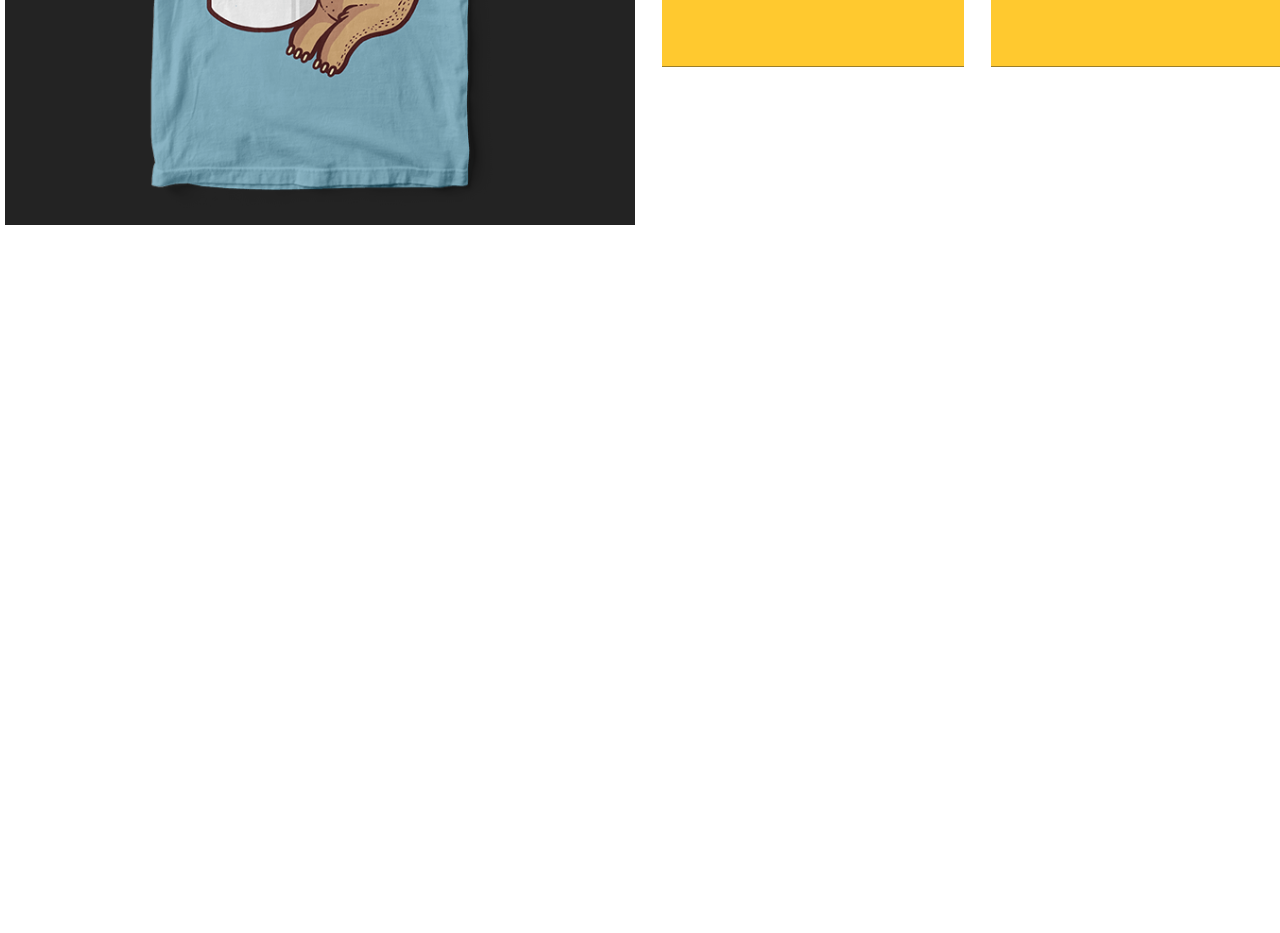
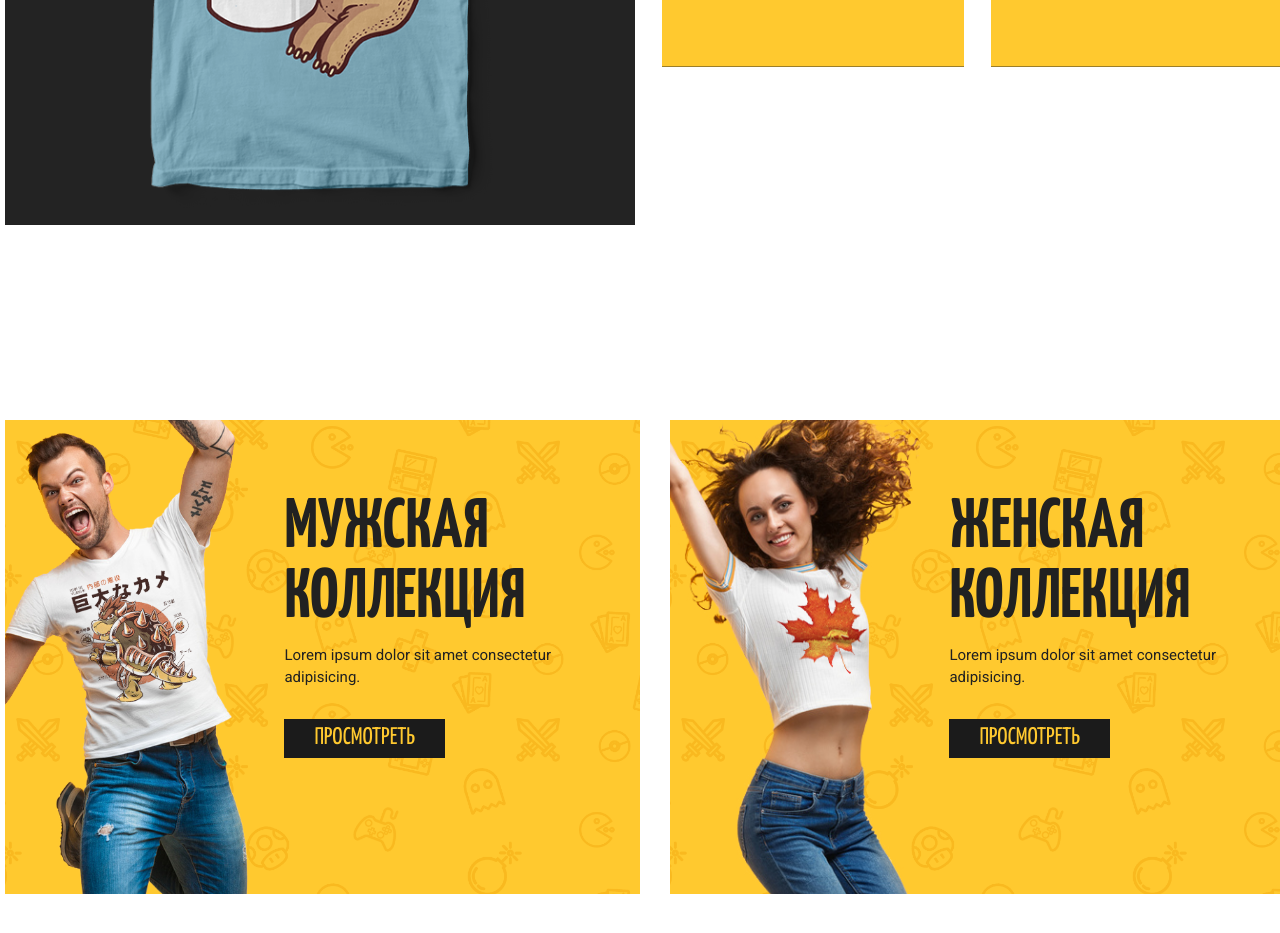
Before and after one commit to NailBrain13/Lost-shirt, a plain HTML site: page index.html in a window 1280 px wide. Shown: the part 1961-2894 px from the top of the page. Before the commit the page ends 2221 px from the top, so only its background shows below. Drawn offline with nearby package versions, Linux system fonts and the light colour scheme.

Commit message:
3 section

```diff
--- a/index.html
+++ b/index.html
@@ -1,21 +1,13 @@
 <!DOCTYPE html>
 <html lang="ru">
+
 <head>
   <meta charset="UTF-8" />
   <meta http-equiv="X-UA-Compatible" content="IE=edge" />
   <meta name="viewport" content="width=device-width, initial-scale=1.0" />
-		<link
-			rel="stylesheet"
-			href="https://necolas.github.io/normalize.css/8.0.1/normalize.css"
-		/>
-		<link
-			href="https://fonts.googleapis.com/css2?family=Roboto:wght@400;700&display=swap"
-			rel="stylesheet"
-		/>
-		<link
-			href="https://fonts.googleapis.com/css?family=Yanone+Kaffeesatz:400,700&amp;subset=cyrillic"
-			rel="stylesheet"
-		/>
+  <link rel="stylesheet" href="https://necolas.github.io/normalize.css/8.0.1/normalize.css" />
+  <link href="https://fonts.googleapis.com/css2?family=Roboto:wght@400;700&display=swap" rel="stylesheet" />
+  <link href="https://fonts.googleapis.com/css?family=Yanone+Kaffeesatz:400,700&amp;subset=cyrillic" rel="stylesheet" />
   <link rel="stylesheet" href="main.css" />
   <title>Home page</title>
 </head>
@@ -25,11 +17,7 @@
     <section class="hero-header">
       <header class="header">
         <a href="#!" class="logo">
-						<img
-							src="/images/content/logos/logo-main.png"
-							alt="lost shirt logo"
-							class="logo__pic"
-						/>
+          <img src="/images/content/logos/logo-main.png" alt="lost shirt logo" class="logo__pic" />
         </a>
         <a href="mailto:lostinspace@mail.ru" class="mail">
           <div class="mail__title">По всем вопросам пишите на:</div>
@@ -56,7 +44,7 @@
       </div>
     </section>
 
-			<section class="products">
+    <section class="hero">
       <div class="container">
         <ul class="filter">
           <li class="filter__item filter__item--active">
@@ -75,18 +63,18 @@
             <a href="#!" class="filter__link">Скоро в продаже</a>
           </li>
         </ul>
+      </div>
+    </section>
 
+    <section class="products">
+      <div class="container">
         <ul class="product__list">
           <li class="products__item">
             <div class="products__price">
               <div class="products__price--amount">1250</div>
             </div>
             <div class="products__content">
-								<img
-									src="./images/tshirts/tshirt_01.png"
-									alt="bo-jack tshirt"
-									class="products__img"
-								/>
+              <img src="./images/tshirts/tshirt_01.png" alt="bo-jack tshirt" class="products__img" />
               <div class="products__desc">
                 <div class="products__desc-text">
                   Lorem ipsum dolor sit amet.
@@ -100,11 +88,7 @@
               <div class="products__price--amount">1250</div>
             </div>
             <div class="products__content">
-								<img
-									src="./images/tshirts/tshirt_02.png"
-									alt="worship tshirt"
-									class="products__img"
-								/>
+              <img src="./images/tshirts/tshirt_02.png" alt="worship tshirt" class="products__img" />
               <div class="products__desc">
                 <div class="products__desc-text">
                   Lorem ipsum dolor sit amet.
@@ -113,18 +97,12 @@
               </div>
             </div>
           </li>
-						<li
-							class="products__item products__item--color-black products__item--size-double"
-						>
+          <li class="products__item products__item--color-black products__item--size-double">
             <div class="products__price">
               <div class="products__price--amount">1250</div>
             </div>
             <div class="products__content">
-								<img
-									src="./images/tshirts/tshirt_03.png"
-									alt="bikes tshirt"
-									class="products__img"
-								/>
+              <img src="./images/tshirts/tshirt_03.png" alt="bikes tshirt" class="products__img" />
               <div class="products__desc">
                 <div class="products__desc-text">
                   Lorem ipsum dolor sit amet.
@@ -133,18 +111,12 @@
               </div>
             </div>
           </li>
-						<li
-							class="products__item products__item--color-black products__item--size-double"
-						>
+          <li class="products__item products__item--color-black products__item--size-double">
             <div class="products__price">
               <div class="products__price--amount">1250</div>
             </div>
             <div class="products__content">
-								<img
-									src="./images/tshirts/tshirt_04.png"
-									alt="lazy-coffe tshirt"
-									class="products__img"
-								/>
+              <img src="./images/tshirts/tshirt_04.png" alt="lazy-coffe tshirt" class="products__img" />
               <div class="products__desc">
                 <div class="products__desc-text">
                   Lorem ipsum dolor sit amet.
@@ -158,11 +130,7 @@
               <div class="products__price--amount">1250</div>
             </div>
             <div class="products__content">
-								<img
-									src="./images/tshirts/tshirt_05.png"
-									alt="moon/earth tshirt"
-									class="products__img"
-								/>
+              <img src="./images/tshirts/tshirt_05.png" alt="moon/earth tshirt" class="products__img" />
               <div class="products__desc">
                 <div class="products__desc-text">
                   Lorem ipsum dolor sit amet.
@@ -176,11 +144,7 @@
               <div class="products__price--amount">1250</div>
             </div>
             <div class="products__content">
-								<img
-									src="./images/tshirts/tshirt_06.png"
-									alt="ussr tshirt"
-									class="products__img"
-								/>
+              <img src="./images/tshirts/tshirt_06.png" alt="ussr tshirt" class="products__img" />
               <div class="products__desc">
                 <div class="products__desc-text">
                   Lorem ipsum dolor sit amet.
@@ -192,6 +156,32 @@
         </ul>
       </div>
     </section>
+
+    <section class="colletctions">
+      <div class="container">
+        <ul class="collections__list">
+          <li class="collections__item collections__item--type-guys">
+            <a href="#!" class="collections__link">
+              <h2 class="collections__tittle">Мужская коллекция</h2>
+              <div class="collections__desc">
+                Lorem ipsum dolor sit amet consectetur adipisicing.
+              </div>
+              <div class="btn">просмотреть</div>
+            </a>
+          </li>
+          <li class="collections__item collections__item--type-girls">
+            <a href="#!" class="collections__link">
+              <h2 class="collections__tittle">Женская коллекция</h2>
+              <div class="collections__desc">
+                Lorem ipsum dolor sit amet consectetur adipisicing.
+              </div>
+              <div class="btn">просмотреть</div>
+            </a>
+          </li>
+        </ul>
+      </div>
+    </section>
   </div>
 </body>
+
 </html>
--- a/main.css
+++ b/main.css
@@ -17,6 +17,7 @@ html,
 body {
   height: 100%;
 }
+
 .wrapper {
   overflow: hidden;
   min-width: 1310px;
@@ -34,7 +35,7 @@ ul {
   padding: 0;
 }
 
-ul > li {
+ul>li {
   list-style: none;
 }
 
@@ -87,8 +88,7 @@ ul > li {
 }
 
 .fade-slider__item {
-	background: url("./images/content/hero/slider_pic_1.png") center center/
-		contain no-repeat;
+  background: url("./images/content/hero/slider_pic_1.png") center center/ contain no-repeat;
   height: 100%;
 }
 
@@ -160,12 +160,16 @@ ul > li {
 
 .filter__item--active .filter__link {
   color: var(--yellow);
-	background-color:var(--black);
+  background-color: var(--black);
 }
 
 .container {
   margin: 0 auto;
   width: 1300px;
+}
+
+.products {
+  margin-bottom: 160px;
 }
 
 .product__list {
@@ -189,7 +193,7 @@ ul > li {
   left: -6px;
   width: 126px;
   border-bottom: 45px solid #232323;
-  border-left:  5px solid transparent;
+  border-left: 5px solid transparent;
   border-right: 2px solid transparent;
   transform: rotate(179deg);
 }
@@ -224,7 +228,7 @@ ul > li {
   left: 0;
   right: 0;
   padding: 23px 30px;
-  background: rgba(35,35,35,.8);
+  background: rgba(35, 35, 35, .8);
   font-size: 15px;
   color: #fff;
   display: flex;
@@ -249,7 +253,7 @@ ul > li {
   text-transform: uppercase;
   font-family: var(--titlesFont);
   font-size: 24px;
-  padding: 2px 30px;
+  padding: 8px 30px;
   background: var(--black);
   color: var(--yellow);
   display: inline-block;
@@ -277,3 +281,76 @@ ul > li {
   width: 630px;
   height: 544px;
 }
+
+.colletctions {
+  margin-bottom: 135px;
+}
+
+.collections__list {
+  display: flex;
+}
+
+.collections__item {
+  min-height: 474px;
+  flex: 1;
+  overflow: hidden;
+  margin-right: 30px;
+  background: url("./images/bg/pattern.png") center center / 500px;
+  position: relative;
+}
+
+.collections__item:before {
+  content: "";
+  display: block;
+  position: absolute;
+  height: 176%;
+  width: 60%;
+  top: -17%;
+  left: -18%;
+  background: center center / contain no-repeat;
+}
+
+.collections__item--type-guys:before {
+  background-image: url("./images/collections/collection_man.png");
+}
+
+.collections__item--type-girls:before {
+  background-image: url("./images/collections/collection_woman.png");
+  top: -31%;
+  width: 80%;
+  left: -25%;
+}
+
+.collections__link {
+  display: block;
+  padding: 74px 13% 74px 44%;
+  text-decoration: none;
+  color: inherit;
+  font-size: 15px;
+  position: relative;
+  height: 100%;
+  box-sizing: border-box;
+}
+
+.collections__link:hover .btn {
+  background: var(--red);
+  color: #fff;
+}
+
+.collections__tittle {
+  font-family: var(--titlesFont);
+  font-size: 70px;
+  font-weight: bold;
+  line-height: 1;
+  text-transform: uppercase;
+  margin-top: 0;
+  margin-bottom: 10px;
+}
+
+.collections__item:last-child {
+  margin-right: 0;
+}
+
+.collections__desc {
+  margin-bottom: 30px;
+}
```
Lines whose indentation alone changed are shown as unchanged.
